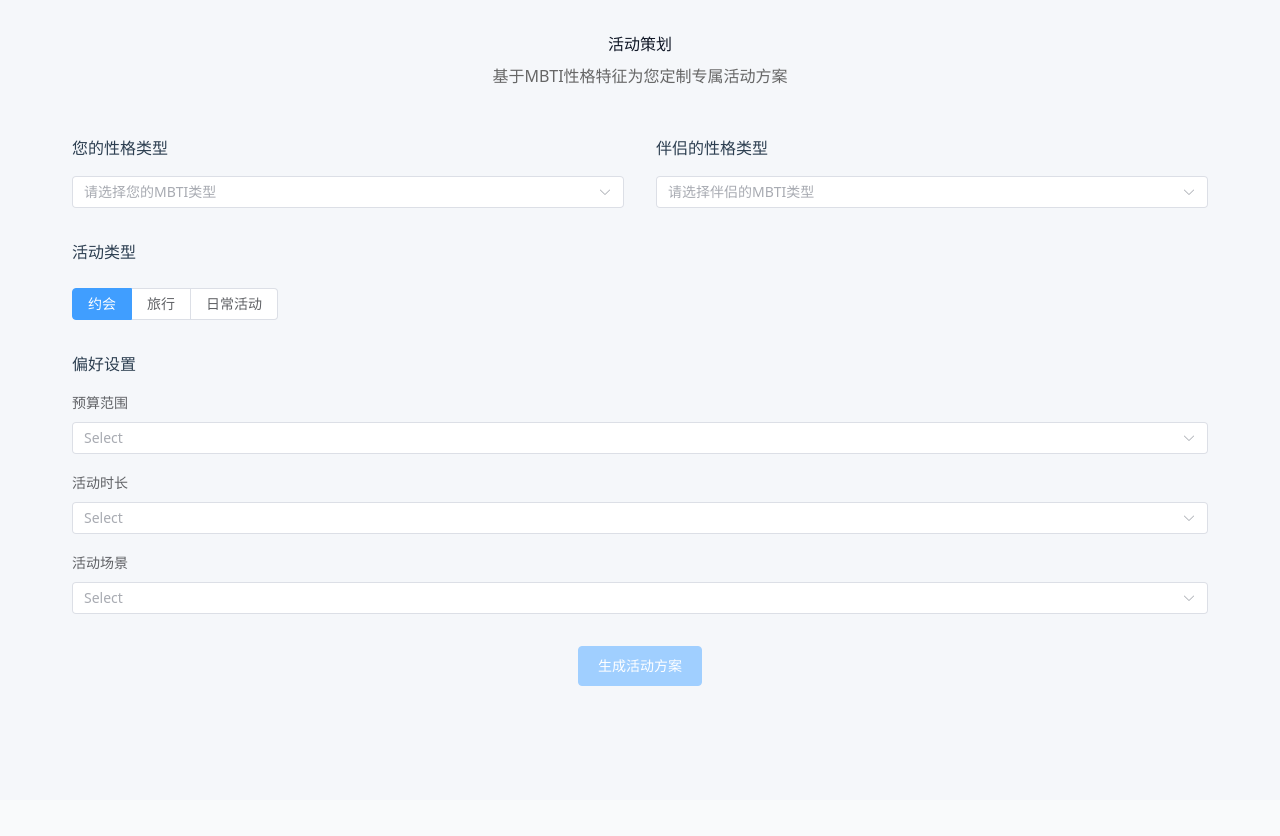
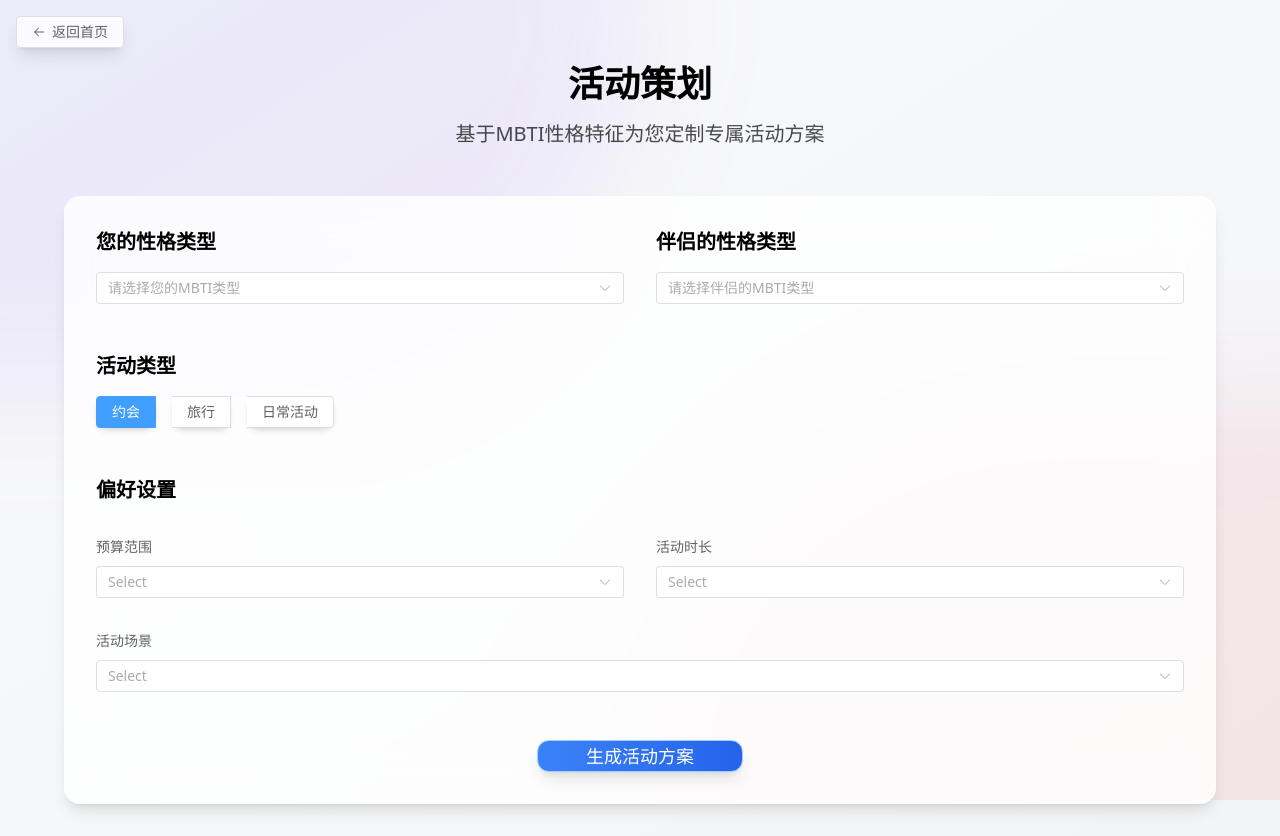
Before and after one commit to CHENNBOO/AiMatch, a Vue app: page /event-planner in a window 1280 px wide. Before the commit the page ends 800 px from the top, so only its background shows below. Built offline with nearby package versions, Linux system fonts and the light colour scheme.

Commit message:
活动策划

```diff
--- a/index.html
+++ b/index.html
@@ -4,7 +4,7 @@
     <meta charset="UTF-8">
     <link rel="icon" href="/favicon.ico">
     <meta name="viewport" content="width=device-width, initial-scale=1.0">
-    <title>AiMatch - MBTI性格匹配</title>
+    <title>AiMatch</title>
   </head>
   <body>
     <div id="app"></div>
--- a/src/components/EventPlanner.vue
+++ b/src/components/EventPlanner.vue
@@ -1,15 +1,37 @@
 <template>
-  <div class="event-planner-container">
-    <div class="planner-header">
-      <h2>活动策划</h2>
-      <p class="subtitle">基于MBTI性格特征为您定制专属活动方案</p>
+  <div class="min-h-screen bg-gradient-to-br from-gray-50 to-gray-100 dark:from-gray-900 dark:to-gray-800 overflow-hidden">
+    <!-- 背景装饰 -->
+    <div class="fixed inset-0 overflow-hidden pointer-events-none">
+      <div class="absolute -top-1/2 -left-1/2 w-full h-full bg-gradient-to-br from-blue-500/10 to-purple-500/10 rounded-full blur-3xl"></div>
+      <div class="absolute -bottom-1/2 -right-1/2 w-full h-full bg-gradient-to-br from-pink-500/10 to-orange-500/10 rounded-full blur-3xl"></div>
     </div>
 
+    <!-- 主要内容区 -->
+    <div class="relative container mx-auto px-4 py-8">
+      <!-- 返回按钮 -->
+      <router-link to="/" class="absolute left-4 top-4">
+        <el-button class="flex items-center space-x-2 !bg-white/80 dark:!bg-gray-800/80 backdrop-blur-xl shadow-lg hover:shadow-xl transition-all duration-300">
+          <el-icon><Back /></el-icon>
+          <span>返回首页</span>
+        </el-button>
+      </router-link>
+
+      <!-- 标题区 -->
+      <div class="text-center mb-12 mt-8">
+        <h1 class="text-4xl font-bold text-black dark:text-white mb-4">活动策划</h1>
+        <p class="text-xl text-black/70 dark:text-white/70">基于MBTI性格特征为您定制专属活动方案</p>
+      </div>
+
+      <!-- 主要内容卡片 -->
+      <div class="max-w-6xl mx-auto bg-white/80 dark:bg-gray-800/80 backdrop-blur-xl rounded-2xl p-8 shadow-lg">
         <!-- 性格类型选择区 -->
-    <div class="personality-section">
-      <div class="type-selector">
-        <h3>您的性格类型</h3>
-        <el-select v-model="person1Type" placeholder="请选择您的MBTI类型">
+        <div class="grid grid-cols-1 md:grid-cols-2 gap-8 mb-12">
+          <div class="space-y-4">
+            <h3 class="text-xl font-semibold text-black dark:text-white">您的性格类型</h3>
+            <el-select
+              v-model="person1Type"
+              placeholder="请选择您的MBTI类型"
+              class="w-full !bg-white/60 dark:!bg-gray-700/60 backdrop-blur-xl rounded-xl">
               <el-option
                 v-for="type in mbtiTypes"
                 :key="type"
@@ -18,9 +40,12 @@
               </el-option>
             </el-select>
           </div>
-      <div class="type-selector">
-        <h3>伴侣的性格类型</h3>
-        <el-select v-model="person2Type" placeholder="请选择伴侣的MBTI类型">
+          <div class="space-y-4">
+            <h3 class="text-xl font-semibold text-black dark:text-white">伴侣的性格类型</h3>
+            <el-select
+              v-model="person2Type"
+              placeholder="请选择伴侣的MBTI类型"
+              class="w-full !bg-white/60 dark:!bg-gray-700/60 backdrop-blur-xl rounded-xl">
               <el-option
                 v-for="type in mbtiTypes"
                 :key="type"
@@ -32,36 +57,36 @@
         </div>
 
         <!-- 活动类型选择 -->
-    <div class="event-type-section">
-      <h3>活动类型</h3>
-      <el-radio-group v-model="eventType">
-        <el-radio-button label="date">约会</el-radio-button>
-        <el-radio-button label="travel">旅行</el-radio-button>
-        <el-radio-button label="activity">日常活动</el-radio-button>
+        <div class="mb-12">
+          <h3 class="text-xl font-semibold text-black dark:text-white mb-4">活动类型</h3>
+          <el-radio-group v-model="eventType" class="flex flex-wrap gap-4">
+            <el-radio-button label="date" class="!rounded-xl !shadow-md hover:!shadow-lg transition-shadow">约会</el-radio-button>
+            <el-radio-button label="travel" class="!rounded-xl !shadow-md hover:!shadow-lg transition-shadow">旅行</el-radio-button>
+            <el-radio-button label="activity" class="!rounded-xl !shadow-md hover:!shadow-lg transition-shadow">日常活动</el-radio-button>
           </el-radio-group>
         </div>
 
         <!-- 偏好设置 -->
-    <div class="preferences-section">
-      <h3>偏好设置</h3>
-      <el-form :model="preferences" label-position="top">
-        <el-form-item label="预算范围">
-          <el-select v-model="preferences.budget">
+        <div class="space-y-8 mb-12">
+          <h3 class="text-xl font-semibold text-black dark:text-white">偏好设置</h3>
+          <el-form :model="preferences" label-position="top" class="grid grid-cols-1 md:grid-cols-2 gap-8">
+            <el-form-item label="预算范围" class="!mb-0">
+              <el-select v-model="preferences.budget" class="w-full !bg-white/60 dark:!bg-gray-700/60 backdrop-blur-xl rounded-xl">
                 <el-option label="经济实惠 (¥0-300)" value="low"></el-option>
                 <el-option label="中等消费 (¥300-800)" value="medium"></el-option>
                 <el-option label="高端体验 (¥800+)" value="high"></el-option>
               </el-select>
             </el-form-item>
-        <el-form-item label="活动时长">
-          <el-select v-model="preferences.duration">
+            <el-form-item label="活动时长" class="!mb-0">
+              <el-select v-model="preferences.duration" class="w-full !bg-white/60 dark:!bg-gray-700/60 backdrop-blur-xl rounded-xl">
                 <el-option label="2-3小时" value="short"></el-option>
                 <el-option label="半天" value="half_day"></el-option>
                 <el-option label="一整天" value="full_day"></el-option>
                 <el-option label="多天" value="multiple_days"></el-option>
               </el-select>
             </el-form-item>
-        <el-form-item label="活动场景">
-          <el-select v-model="preferences.scene" multiple>
+            <el-form-item label="活动场景" class="!mb-0 md:col-span-2">
+              <el-select v-model="preferences.scene" multiple class="w-full !bg-white/60 dark:!bg-gray-700/60 backdrop-blur-xl rounded-xl">
                 <el-option label="户外自然" value="outdoor"></el-option>
                 <el-option label="文化艺术" value="culture"></el-option>
                 <el-option label="美食探索" value="food"></el-option>
@@ -73,52 +98,57 @@
         </div>
 
         <!-- 生成按钮 -->
-    <div class="generate-section">
+        <div class="text-center">
           <el-button
             type="primary"
             :loading="isGenerating"
             :disabled="!canGenerate"
             @click="generatePlan"
-        size="large">
+            class="!px-12 !py-3 !text-lg !rounded-xl !shadow-lg hover:!shadow-xl transition-all duration-300 !bg-gradient-to-r from-blue-500 to-blue-600">
             生成活动方案
           </el-button>
         </div>
+      </div>
 
       <!-- 结果展示区 -->
-    <div v-if="planResult" class="result-section">
-      <el-card class="plan-card">
-        <template #header>
-          <div class="card-header">
-            <h3>为您定制的活动方案</h3>
+      <div v-if="planResult" class="mt-8 max-w-6xl mx-auto bg-white/80 dark:bg-gray-800/80 backdrop-blur-xl rounded-2xl p-8 shadow-lg">
+        <h2 class="text-2xl font-bold text-black dark:text-white mb-8 text-center">为您定制的活动方案</h2>
+
+        <div class="space-y-8">
+          <!-- 方案概述 -->
+          <div class="bg-white/60 dark:bg-gray-700/60 backdrop-blur-xl rounded-xl p-6">
+            <h3 class="text-xl font-semibold text-black dark:text-white mb-4">方案概述</h3>
+            <p class="text-black/70 dark:text-white/70">{{ planResult.overview }}</p>
           </div>
-        </template>
-        <div class="plan-content">
-          <div class="plan-overview">
-            <h4>方案概述</h4>
-            <p>{{ planResult.overview }}</p>
-          </div>
-          <div class="plan-details">
-            <h4>具体安排</h4>
+
+          <!-- 具体安排 -->
+          <div class="bg-white/60 dark:bg-gray-700/60 backdrop-blur-xl rounded-xl p-6">
+            <h3 class="text-xl font-semibold text-black dark:text-white mb-4">具体安排</h3>
             <el-timeline>
               <el-timeline-item
                 v-for="(activity, index) in planResult.activities"
                 :key="index"
-                :timestamp="activity.time">
-                <h5>{{ activity.title }}</h5>
-                <p>{{ activity.description }}</p>
+                :timestamp="activity.time"
+                class="!text-black dark:!text-white">
+                <h4 class="text-lg font-medium text-black dark:text-white mb-2">{{ activity.title }}</h4>
+                <p class="text-black/70 dark:text-white/70">{{ activity.description }}</p>
               </el-timeline-item>
             </el-timeline>
           </div>
-          <div class="plan-tips">
-            <h4>贴心建议</h4>
-            <ul>
-              <li v-for="(tip, index) in planResult.tips" :key="index">
+
+          <!-- 贴心建议 -->
+          <div class="bg-white/60 dark:bg-gray-700/60 backdrop-blur-xl rounded-xl p-6">
+            <h3 class="text-xl font-semibold text-black dark:text-white mb-4">贴心建议</h3>
+            <ul class="space-y-3">
+              <li v-for="(tip, index) in planResult.tips" :key="index"
+                  class="flex items-start text-black/70 dark:text-white/70">
+                <span class="text-blue-500 mr-2">•</span>
                 {{ tip }}
               </li>
             </ul>
           </div>
         </div>
-      </el-card>
+      </div>
     </div>
   </div>
 </template>
@@ -127,6 +157,7 @@
 import { ref, computed } from 'vue'
 import axios from 'axios'
 import { ElMessage } from 'element-plus'
+import { Back } from '@element-plus/icons-vue'
 
 // MBTI类型列表
 const mbtiTypes = [
@@ -179,111 +210,82 @@ const generatePlan = async () => {
 }
 </script>
 
-<style scoped>
-.event-planner-container {
-  max-width: 1200px;
-  margin: 0 auto;
-  padding: 2rem;
+<style>
+/* 自定义滚动条样式 */
+::-webkit-scrollbar {
+  width: 8px;
+  height: 8px;
 }
 
-.planner-header {
-  text-align: center;
-  margin-bottom: 3rem;
+::-webkit-scrollbar-track {
+  background: rgba(0, 0, 0, 0.1);
+  border-radius: 4px;
 }
 
-.subtitle {
-  color: #666;
-  margin-top: 0.5rem;
+::-webkit-scrollbar-thumb {
+  background: rgba(0, 0, 0, 0.2);
+  border-radius: 4px;
 }
 
-.personality-section {
-  display: flex;
-  gap: 2rem;
-  margin-bottom: 2rem;
+::-webkit-scrollbar-thumb:hover {
+  background: rgba(0, 0, 0, 0.3);
 }
 
-.type-selector {
-  flex: 1;
+/* 暗色模式滚动条 */
+.dark ::-webkit-scrollbar-track {
+  background: rgba(255, 255, 255, 0.1);
 }
 
-.event-type-section {
-  margin-bottom: 2rem;
+.dark ::-webkit-scrollbar-thumb {
+  background: rgba(255, 255, 255, 0.2);
 }
 
-.preferences-section {
-  margin-bottom: 2rem;
+.dark ::-webkit-scrollbar-thumb:hover {
+  background: rgba(255, 255, 255, 0.3);
 }
 
-.generate-section {
-  text-align: center;
-  margin: 2rem 0;
+/* Element Plus 组件样式覆盖 */
+:deep(.el-select-dropdown) {
+  @apply !bg-white/90 dark:!bg-gray-800/90 !backdrop-blur-xl !border-none !shadow-lg;
 }
 
-.result-section {
-  margin-top: 3rem;
+:deep(.el-select-dropdown__item) {
+  @apply !text-black dark:!text-white;
 }
 
-.plan-card {
-  margin-bottom: 2rem;
+:deep(.el-select-dropdown__item.hover) {
+  @apply !bg-blue-500/10;
 }
 
-.plan-content {
-  padding: 1rem;
+:deep(.el-select-dropdown__item.selected) {
+  @apply !text-blue-500;
 }
 
-.plan-overview, .plan-details, .plan-tips {
-  margin-bottom: 2rem;
+:deep(.el-input__wrapper) {
+  @apply !shadow-none !border !border-gray-200 dark:!border-gray-700 !rounded-xl;
 }
 
-h3 {
-  color: #2c3e50;
-  margin-bottom: 1rem;
+:deep(.el-input__inner) {
+  @apply !text-black dark:!text-white;
 }
 
-h4 {
-  color: #409EFF;
-  margin-bottom: 1rem;
+:deep(.el-radio-button__inner) {
+  @apply !border-none !shadow-none;
 }
 
-.el-timeline-item h5 {
-  color: #2c3e50;
-  margin-bottom: 0.5rem;
+:deep(.el-timeline-item__node) {
+  @apply !bg-blue-500;
 }
 
-.plan-tips ul {
-  list-style-type: none;
-  padding: 0;
+:deep(.el-timeline-item__wrapper) {
+  @apply !text-black dark:!text-white;
 }
 
-.plan-tips li {
-  margin-bottom: 0.5rem;
-  padding-left: 1.5rem;
-  position: relative;
+:deep(.el-timeline-item__timestamp) {
+  @apply !text-black/60 dark:!text-white/60;
 }
 
-.plan-tips li::before {
-  content: "•";
-  color: #409EFF;
-  position: absolute;
-  left: 0;
-}
-
-:deep(.el-select) {
-  width: 100%;
-}
-
-:deep(.el-radio-group) {
-  margin-top: 0.5rem;
-}
-
-@media (max-width: 768px) {
-  .personality-section {
-    flex-direction: column;
-    gap: 1rem;
-  }
-
-  .event-planner-container {
-    padding: 1rem;
-  }
+:deep(.el-form-item__label) {
+  @apply !text-black dark:!text-white;
 }
 </style>
```
Lines whose indentation alone changed are shown as unchanged.
